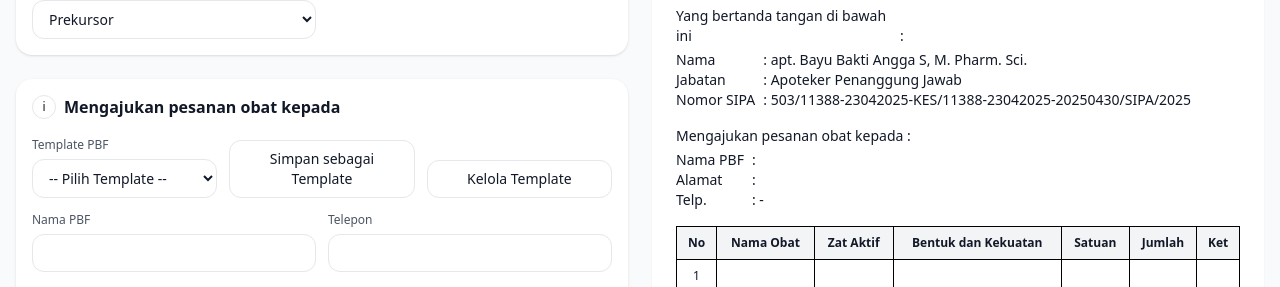
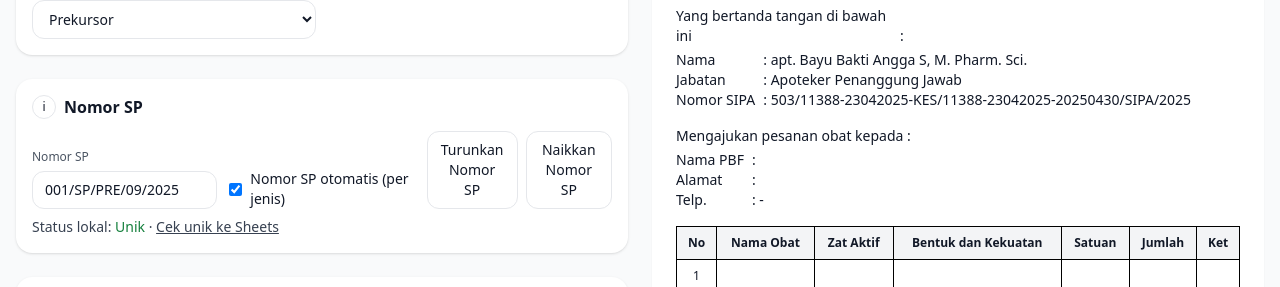
Before and after one commit to bangunhusada/po-builder-netlify, a React (Vite) app: page / in a window 1280 px wide. Shown: the part 255-542 px from the top of the page. Built offline with nearby package versions, Linux system fonts and the light colour scheme.

Commit message:
Update App.tsx

```diff
--- a/src/App.tsx
+++ b/src/App.tsx
@@ -260,7 +260,20 @@ export default function App() {
   const usedLocalSet = useMemo(() => loadUsedSpLocal(), [header.nomorSP]);
   const isSpUsedLocal = usedLocalSet.has(header.nomorSP || '');
   function markSpUsedLocal(num?:string){ const s = loadUsedSpLocal(); if(num) { s.add(num); saveUsedSpLocal(s); } }
-  async function checkSpUniqueRemote(num?:string){ if(!hasSheets) { setSpRemoteStatus(''); return true; } try { setSpRemoteStatus('Memeriksa...'); const res = await fetch('/.netlify/functions/sheets-check-unique?num=' + encodeURIComponent(num || '')); const data = await res.json(); const dup = !!data.duplicate; setSpRemoteStatus(dup ? 'Duplikat di Sheets' : 'Unik di Sheets'); return !dup; } catch(e:any){ setSpRemoteStatus('Gagal cek: ' + (e.message || String(e))); return true; } }
+  async function checkSpUniqueRemote(num?:string){
+    if(!hasSheets) { setSpRemoteStatus(''); return true; }
+    try {
+      setSpRemoteStatus('Memeriksa...');
+      const res = await fetch('/.netlify/functions/sheets-check-unique?num=' + encodeURIComponent(num || ''));
+      const data = await res.json();
+      const dup = !!data.duplicate;
+      setSpRemoteStatus(dup ? 'Duplikat di Sheets' : 'Unik di Sheets');
+      return !dup;
+    } catch(e:any){
+      setSpRemoteStatus('Gagal cek: ' + (e.message || String(e)));
+      return true;
+    }
+  }
 
   /** ====== ITEMS ====== */
   function addRow(){ setItems(prev => prev.concat([{ nama: "", zatAktif: "", bentukKekuatan: "", satuan: "", jumlah: "", ket: "" }])); }
@@ -275,70 +288,6 @@ export default function App() {
   const [historyLoading, setHistoryLoading] = useState(false);
   const [historyError, setHistoryError] = useState("");
   function assemblePayload(){ return { poType, header, pemesan, pbf, kebutuhan, tanggalTempat, items, savedAt: new Date().toISOString() }; }
-
-  // === HELPER: Render #po-print -> PDF kemudian upload ke Google Drive (via Netlify Function)
-  async function generateAndUploadPDF(nomorSP: string) {
-    const target = document.getElementById("po-print");
-    if (!target) return { ok: false, error: "po-print not found" };
-
-    const [{ default: html2canvas }, { jsPDF }] = await Promise.all([
-      import("html2canvas"),
-      import("jspdf"),
-    ]);
-
-    const canvas = await html2canvas(target as HTMLElement, {
-      scale: 2,
-      useCORS: true,
-      backgroundColor: "#ffffff",
-    });
-
-    const pdf = new jsPDF({ unit: "mm", format: "a4", orientation: "portrait" });
-    const pageWidth = 210;
-    const pageHeight = 297;
-
-    const imgData = canvas.toDataURL("image/png");
-    const imgProps = pdf.getImageProperties(imgData);
-
-    const contentMargin = 12; // match @page margin
-    const maxW = pageWidth - contentMargin * 2;
-    const maxH = pageHeight - contentMargin * 2;
-
-    let w = maxW;
-    let h = (imgProps.height * w) / imgProps.width;
-    if (h > maxH) {
-      h = maxH;
-      w = (imgProps.width * h) / imgProps.height;
-    }
-
-    const x = contentMargin + (maxW - w) / 2;
-    const y = contentMargin;
-
-    pdf.addImage(imgData, "PNG", x, y, w, h);
-
-    const pdfBlob = pdf.output("blob");
-    const pdfBase64 = await new Promise<string>((resolve, reject) => {
-      const reader = new FileReader();
-      reader.onloadend = () => {
-        const base64 = (reader.result as string).split(",")[1];
-        resolve(base64);
-      };
-      reader.onerror = reject;
-      reader.readAsDataURL(pdfBlob);
-    });
-
-    const safeNum = (nomorSP || "SP").replace(/[^\w\-./]/g, "_");
-    const filename = `${safeNum}.pdf`;
-
-    const res = await fetch("/.netlify/functions/drive-upload", {
-      method: "POST",
-      headers: { "Content-Type": "application/json" },
-      body: JSON.stringify({ filename, pdfBase64 }),
-    });
-
-    const data = await res.json();
-    return data;
-  }
-
   async function saveToGoogleSheets(){
     try {
       setNetStatus("Menyimpan...");
@@ -349,25 +298,45 @@ export default function App() {
       });
       const data = await res.json();
       if (data && data.error) throw new Error(data.error.message||"Gagal menyimpan");
-
-      setNetStatus("Tersimpan ke Google Sheets ✔ — membuat PDF...");
-      // === Generate & upload PDF ke Drive ===
-      const up = await generateAndUploadPDF(header.nomorSP || "SP");
-      if (up && up.ok) {
-        setNetStatus("Tersimpan & PDF terunggah ke Drive ✔");
-      } else {
-        setNetStatus("Tersimpan. (Gagal upload PDF: " + (up?.error || "unknown") + ")");
-      }
-
-      setTimeout(()=> setNetStatus(""), 4000);
+      setNetStatus("Tersimpan ke Google Sheets ✔");
+      setTimeout(()=> setNetStatus(""), 2500);
     } catch(e:any){
       console.error(e);
       setNetStatus("Gagal menyimpan: "+ (e.message||e.toString()));
     }
   }
-
-  async function loadHistory(){ try { setHistoryLoading(true); setHistoryError(""); const res = await fetch("/.netlify/functions/sheets-history"); const data = await res.json(); if (data && data.error) throw new Error(data.error.message||"Gagal memuat"); const rows = (data.rows || []) as any[]; setHistoryRows(rows); } catch(e:any){ console.error(e); setHistoryError(e.message||String(e)); } finally { setHistoryLoading(false); } }
-  function restoreFromRow(row:any){ try { if (row && row.json) { const parsed = JSON.parse(row.json); if (parsed.poType) setPoType(parsed.poType); if (parsed.header) setHeader(parsed.header); if (parsed.pemesan) setPemesan(parsed.pemesan); if (parsed.pbf) setPbf(parsed.pbf); if (parsed.kebutuhan) setKebutuhan(parsed.kebutuhan); if (parsed.tanggalTempat) setTanggalTempat(parsed.tanggalTempat); if (parsed.items && parsed.items.length) setItems(parsed.items); setHistoryOpen(false); } else { alert("Baris ini tidak memiliki data JSON utuh untuk di-restore."); } } catch(e:any){ console.error(e); alert("Gagal memulihkan data: "+(e.message||e.toString())); } }
+  async function loadHistory(){
+    try {
+      setHistoryLoading(true); setHistoryError("");
+      const res = await fetch("/.netlify/functions/sheets-history");
+      const data = await res.json();
+      if (data && data.error) throw new Error(data.error.message||"Gagal memuat");
+      const rows = (data.rows || []) as any[];
+      setHistoryRows(rows);
+    } catch(e:any){
+      console.error(e); setHistoryError(e.message||String(e));
+    } finally { setHistoryLoading(false); }
+  }
+  function restoreFromRow(row:any){
+    try {
+      if (row && row.json) {
+        const parsed = JSON.parse(row.json);
+        if (parsed.poType) setPoType(parsed.poType);
+        if (parsed.header) setHeader(parsed.header);
+        if (parsed.pemesan) setPemesan(parsed.pemesan);
+        if (parsed.pbf) setPbf(parsed.pbf);
+        if (parsed.kebutuhan) setKebutuhan(parsed.kebutuhan);
+        if (parsed.tanggalTempat) setTanggalTempat(parsed.tanggalTempat);
+        if (parsed.items && parsed.items.length) setItems(parsed.items);
+        setHistoryOpen(false);
+      } else {
+        alert("Baris ini tidak memiliki data JSON utuh untuk di-restore.");
+      }
+    } catch(e:any){
+      console.error(e);
+      alert("Gagal memulihkan data: "+(e.message||e.toString()));
+    }
+  }
 
   /** ====== UTIL ====== */
   function terbilangID(num:any){ let n = Math.floor(Math.abs(Number(num) || 0)); if (n === 0) return "nol";
@@ -459,6 +428,54 @@ export default function App() {
             </div>
           </Card>
 
+          {/* === NOMOR SP (selalu tampil, di luar mode fokus) === */}
+          <Card title="Nomor SP">
+            <div className="grid grid-cols-1 md:grid-cols-3 gap-3 items-end">
+              <Input
+                label="Nomor SP"
+                value={header.nomorSP}
+                onChange={(v:string)=> setHeader((h:any)=> ({...h, nomorSP:v}))}
+              />
+
+              <label className="flex items-center gap-2 text-sm">
+                <input
+                  type="checkbox"
+                  checked={spAuto}
+                  onChange={(e)=> setSpAuto((e.target as HTMLInputElement).checked)}
+                />
+                Nomor SP otomatis (per jenis)
+              </label>
+
+              <div className="flex gap-2">
+                <button onClick={decrementSp} className="px-3 py-2 rounded-xl border text-sm">
+                  Turunkan Nomor SP
+                </button>
+                <button onClick={incrementSp} className="px-3 py-2 rounded-xl border text-sm">
+                  Naikkan Nomor SP
+                </button>
+              </div>
+            </div>
+
+            {/* Status – font dibesarkan 1 tingkat (text-sm) */}
+            <div className="text-sm text-gray-700 mt-2">
+              Status lokal: {isSpUsedLocal
+                ? <span className="text-red-600">Duplikat</span>
+                : <span className="text-green-700">Unik</span>}
+              {hasSheets && (
+                <>
+                  {" · "}
+                  <button
+                    onClick={()=> checkSpUniqueRemote(header.nomorSP)}
+                    className="underline"
+                  >
+                    Cek unik ke Sheets
+                  </button>
+                  {spRemoteStatus && <> — {spRemoteStatus}</>}
+                </>
+              )}
+            </div>
+          </Card>
+
           {showMeta && (
             <Card title="Identitas Fasilitas Kesehatan">
               <div className="grid grid-cols-1 md:grid-cols-2 gap-3">
@@ -486,27 +503,6 @@ export default function App() {
                     />
                     <div className="text-xs text-gray-600 mt-1">{Math.round((header.ttdScale ?? 1)*100)}%</div>
                   </label>
-                </div>
-
-                {/* Nomor SP */}
-                <div className="md:col-span-2 grid grid-cols-1 md:grid-cols-3 gap-3 items-end">
-                  <Input label="Nomor SP" value={header.nomorSP} onChange={(v:string)=> setHeader((h:any)=> ({...h, nomorSP:v}))} />
-                  <label className="flex items-center gap-2 text-sm">
-                    <input type="checkbox" checked={spAuto} onChange={(e)=> setSpAuto((e.target as HTMLInputElement).checked)} />
-                    Nomor SP otomatis (per jenis)
-                  </label>
-                  <div className="flex gap-2">
-                    <button onClick={decrementSp} className="px-3 py-2 rounded-xl border text-sm">Turunkan Nomor SP</button>
-                    <button onClick={incrementSp} className="px-3 py-2 rounded-xl border text-sm">Naikkan Nomor SP</button>
-                  </div>
-                </div>
-
-                <div className="md:col-span-2 text-xs text-gray-700 mt-1">
-                  Status lokal: {isSpUsedLocal ? <span className="text-red-600">Duplikat</span> : <span className="text-green-700">Unik</span>}
-                  {hasSheets && (<>
-                    {' · '}<button onClick={()=> checkSpUniqueRemote(header.nomorSP)} className="underline">Cek unik ke Sheets</button>
-                    {spRemoteStatus && <> — {spRemoteStatus}</>}
-                  </>)}
                 </div>
               </div>
             </Card>
```
Lines whose indentation alone changed are shown as unchanged.
